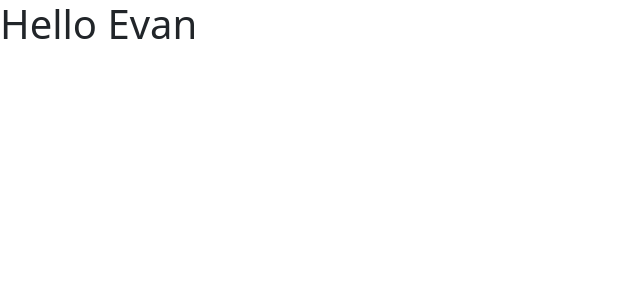
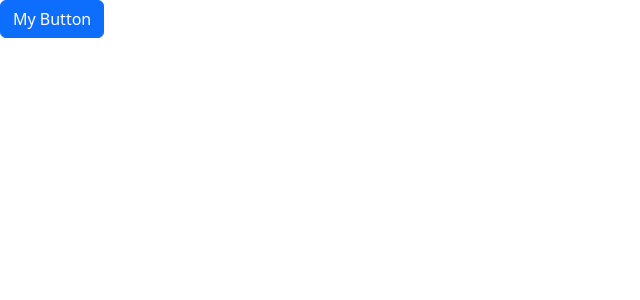
Before and after one commit to evanwalther1/Job-Match, a React (Vite) app: page / in a window 1280 px wide. Shown: the top 300 px of the page, without its empty margins (0-640 px from the left). Built offline with nearby package versions, Linux system fonts and the light colour scheme.

Commit message:
"finished video"

```diff
--- a/src/App.tsx
+++ b/src/App.tsx
@@ -1,9 +1,17 @@
-import MessageEvan from "./MessageEvan";
+import Button from "./components/Button";
+import Alert from "./components/Alert";
+import { useState } from "react";
+function App() {
+  const [alerted, setAlerted] = useState(false);
 
-function App() {
   return (
     <div>
-      <MessageEvan></MessageEvan>
+      {alerted && (
+        <Alert onClose={() => setAlerted(false)}>
+          Oh No You Clicked a Button!
+        </Alert>
+      )}
+      <Button onClick={() => setAlerted(true)}>My Button</Button>
     </div>
   );
 }
--- a/src/MessageEli.tsx
+++ /dev/null
@@ -1,5 +0,0 @@
-function MessageEli(){
-    return <h1>Hello Eli</h1>
-}
-
-export default MessageEli;
--- /dev/null
+++ b/src/components/Alert.tsx
@@ -0,0 +1,20 @@
+interface Props {
+  children: string;
+  onClose: () => void;
+}
+const Alert = ({ children, onClose }: Props) => {
+  return (
+    <div className="alert alert-primary alert-dismissable">
+      {children}
+      <button
+        type="button"
+        className="btn-close"
+        data-bs-dismiss="alert"
+        aria-label="Close"
+        onClick={onClose}
+      ></button>
+    </div>
+  );
+};
+
+export default Alert;
--- /dev/null
+++ b/src/components/Button.tsx
@@ -0,0 +1,16 @@
+interface Props {
+  color?: "primary" | "secondary";
+  children: string;
+  onClick: () => void;
+}
+const Button = ({ color = "primary", children, onClick }: Props) => {
+  return (
+    <>
+      <button className={"btn btn-" + color} onClick={onClick}>
+        {children}
+      </button>
+    </>
+  );
+};
+
+export default Button;
--- a/src/index.css
+++ /dev/null
@@ -1,69 +0,0 @@
-:root {
-  font-family: Inter, system-ui, Avenir, Helvetica, Arial, sans-serif;
-  line-height: 1.5;
-  font-weight: 400;
-
-  color-scheme: light dark;
-  color: rgba(255, 255, 255, 0.87);
-  background-color: #242424;
-
-  font-synthesis: none;
-  text-rendering: optimizeLegibility;
-  -webkit-font-smoothing: antialiased;
-  -moz-osx-font-smoothing: grayscale;
-  -webkit-text-size-adjust: 100%;
-}
-
-a {
-  font-weight: 500;
-  color: #646cff;
-  text-decoration: inherit;
-}
-a:hover {
-  color: #535bf2;
-}
-
-body {
-  margin: 0;
-  display: flex;
-  place-items: center;
-  min-width: 320px;
-  min-height: 100vh;
-}
-
-h1 {
-  font-size: 3.2em;
-  line-height: 1.1;
-}
-
-button {
-  border-radius: 8px;
-  border: 1px solid transparent;
-  padding: 0.6em 1.2em;
-  font-size: 1em;
-  font-weight: 500;
-  font-family: inherit;
-  background-color: #1a1a1a;
-  cursor: pointer;
-  transition: border-color 0.25s;
-}
-button:hover {
-  border-color: #646cff;
-}
-button:focus,
-button:focus-visible {
-  outline: 4px auto -webkit-focus-ring-color;
-}
-
-@media (prefers-color-scheme: light) {
-  :root {
-    color: #213547;
-    background-color: #ffffff;
-  }
-  a:hover {
-    color: #747bff;
-  }
-  button {
-    background-color: #f9f9f9;
-  }
-}
```
Also changed, not shown: src/components/ListGroupEvan.tsx (+27 -8 lines).
